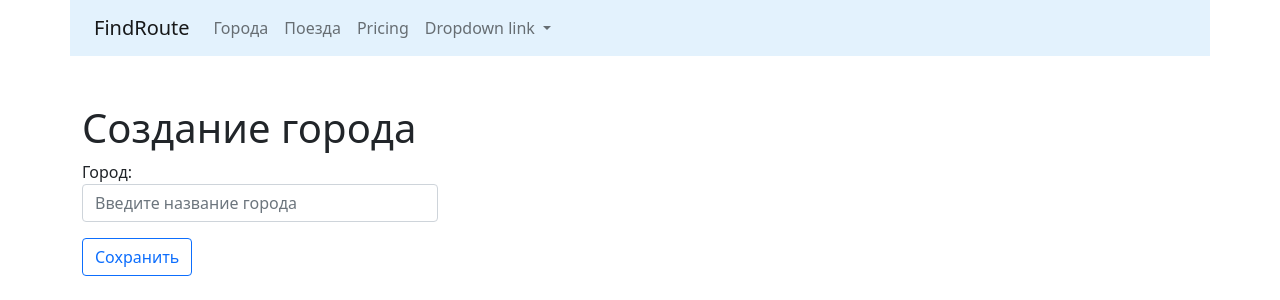
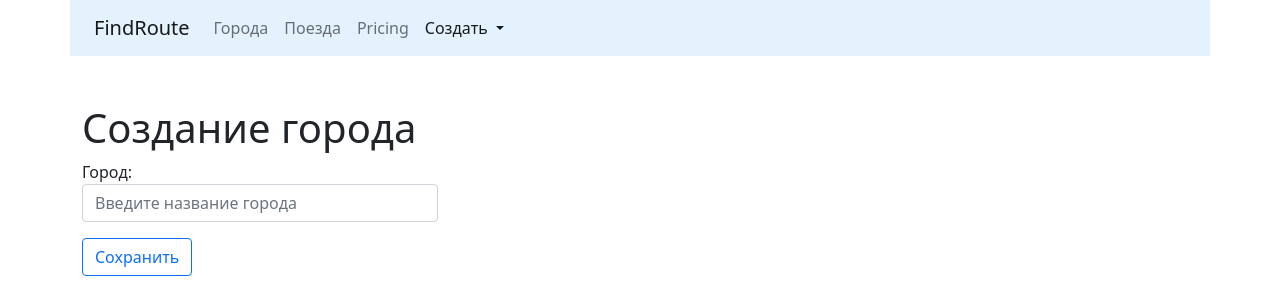
Before and after one commit to poly-sladkiy/learn_python, a Django app: page /cities/add/ in a window 1280 px wide. Shown: the top 300 px of the page. Run offline with Django 3.2, Linux system fonts and the light colour scheme.

Commit message:
Edit drop-down links.

```diff
--- a/Junior_task/templates/base.html
+++ b/Junior_task/templates/base.html
@@ -1,5 +1,7 @@
 {% url 'cities:home' as cities_home_url %}
 {% url 'trains:home' as trains_home_url %}
+{% url 'trains:create' as trains_create_url %}
+{% url 'cities:create' as cities_create_url %}
 
 <!doctype html>
 <html lang="en">
@@ -42,15 +44,18 @@
                 <li class="nav-item">
                     <a class="nav-link" href="#">Pricing</a>
                 </li>
+
                 <li class="nav-item dropdown">
-                    <a class="nav-link dropdown-toggle" href="#" id="navbarDropdownMenuLink" role="button"
+                    <a class="nav-link dropdown-toggle
+                       {% if request.path == cities_create_url or request.path == trains_create_url %} active {% endif %}"
+                       href="#" id="navbarDropdownMenuLink"
+                       role="button"
                        data-bs-toggle="dropdown" aria-expanded="false">
-                        Dropdown link
+                        Создать
                     </a>
                     <ul class="dropdown-menu" aria-labelledby="navbarDropdownMenuLink">
-                        <li><a class="dropdown-item" href="#">Action</a></li>
-                        <li><a class="dropdown-item" href="#">Another action</a></li>
-                        <li><a class="dropdown-item" href="#">Something else here</a></li>
+                        <li><a class="dropdown-item" href="{% url 'cities:create' %}">Новый город</a></li>
+                        <li><a class="dropdown-item" href="{% url 'trains:create' %}">Новый поезд</a></li>
                     </ul>
                 </li>
             </ul>
```
